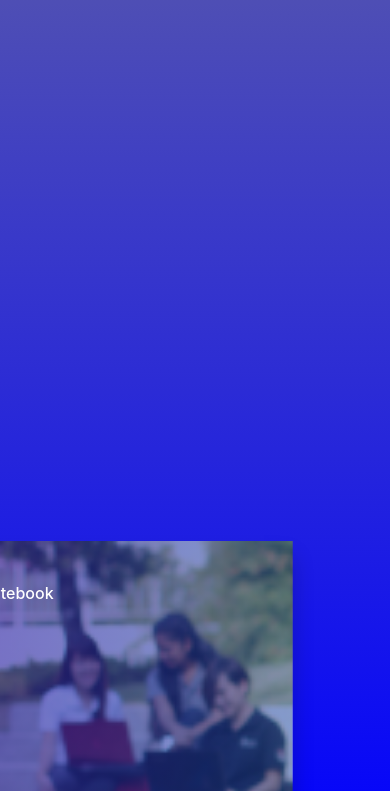
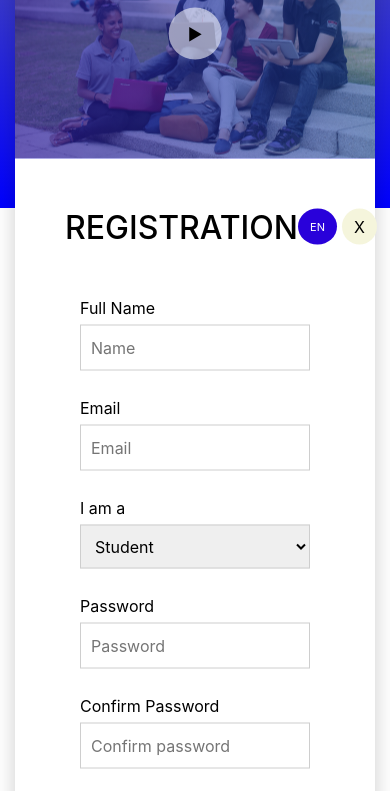
Before and after one commit to Sandip-Z/notebook.io_landing_page, a website: page index.html in a window 390 px wide. Shown: the part 1830-2621 px from the top of the page. Drawn offline with nearby package versions, Linux system fonts and the light colour scheme.

Commit message:
[add] make register section responsive

```diff
--- a/sass/layout/_register.scss
+++ b/sass/layout/_register.scss
@@ -2,21 +2,34 @@
   height: 100vh;
   padding: 0px !important;
   margin-bottom: 300px;
+
   input[type="radio"] {
     margin: auto 0;
   }
   &.row {
     margin: 0px !important;
+    @media (max-width: 990px) {
+      // position: relative;
+    }
   }
   &__sidepanel {
     background-image: linear-gradient(to top, blue, rgba(16, 16, 129, 0.685));
     display: block;
     height: 120vh;
+    @media (max-width: 990px) {
+      height: 350px;
+    }
   }
   &__contentBox {
     background-color: beige;
     height: 120vh;
     position: relative;
+    @media (max-width: 990px) {
+      position: relative;
+      // height: 100px;
+      margin: 0 15px;
+      background-color: white;
+    }
     &--content {
       position: absolute;
       top: 50%;
@@ -24,6 +37,10 @@
       width: 100%;
       transform: translate(-75%, -50%);
       box-shadow: 0px 15px 20px rgba(0, 0, 0, 0.2);
+      @media (max-width: 992px) {
+        top: 24%;
+        left: 75%;
+      }
       &__videoBox {
         position: relative;
         width: 100%;
@@ -37,6 +54,9 @@
           ),
           url("../../img/register.jpg");
         background-size: cover;
+        @media (max-width: 990px) {
+          height: 250px;
+        }
       }
       &__formWrapper {
         background-color: white;
```
Also changed, not shown: sass/layout/_login.scss (+0 -8 lines), css/style.css.
